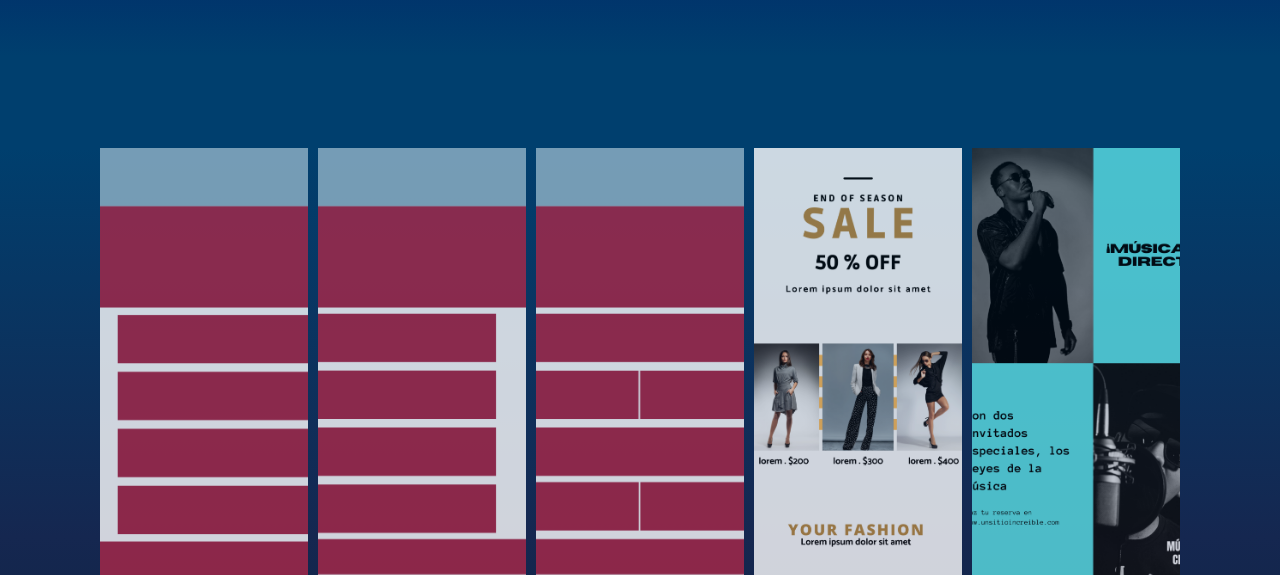
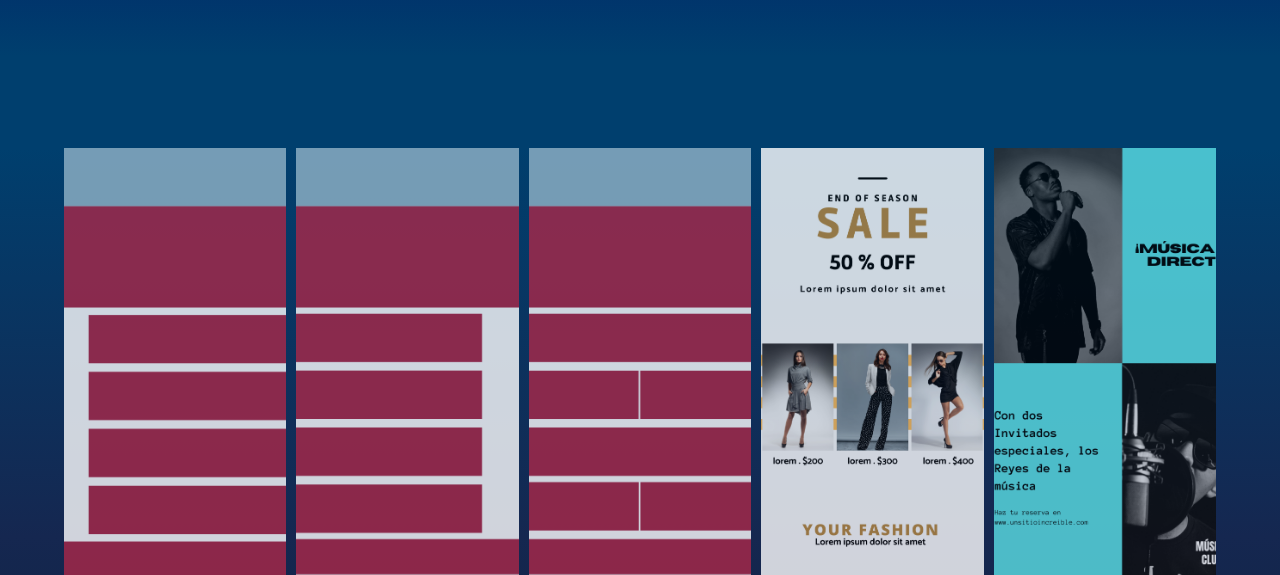
Before and after one commit to jonvag/hack3-html-css-link, a plain HTML site: page index.html in a window 1280 px wide. Shown: the part 232-807 px from the top of the page. Drawn offline with Linux system fonts and the light colour scheme.

Commit message:
feat: margin auto

```diff
--- a/style/style.css
+++ b/style/style.css
@@ -4,6 +4,7 @@
 
 article {
     position: relative;
+
     background: rgb(0,63,110);
     background: -moz-linear-gradient(180deg, rgba(0,63,110,1) 0%, rgba(21,39,80,1) 33%, rgba(0,26,42,1) 76%);
     background: -webkit-linear-gradient(180deg, rgba(0,63,110,1) 0%, rgba(21,39,80,1) 33%, rgba(0,26,42,1) 76%);
@@ -25,6 +26,7 @@ header h1{
     color: cyan;
     font-size: 45px;
     margin-left: 60px;
+    margin-right: 6%;
     font-family: system-ui, -apple-system, BlinkMacSystemFont, 'Segoe UI', Roboto, Oxygen, Ubuntu, Cantarell, 'Open Sans', 'Helvetica Neue', sans-serif;
 
 }
@@ -45,8 +47,8 @@ section{
     height: 590px;
     text-align: center;
     font-size: 20px;
-    margin-left: 100px;
-    margin-right: 100px;
+    margin-left: 5%;
+    margin-right: 5%;
 }
 h1 {
     color: gray;
```
